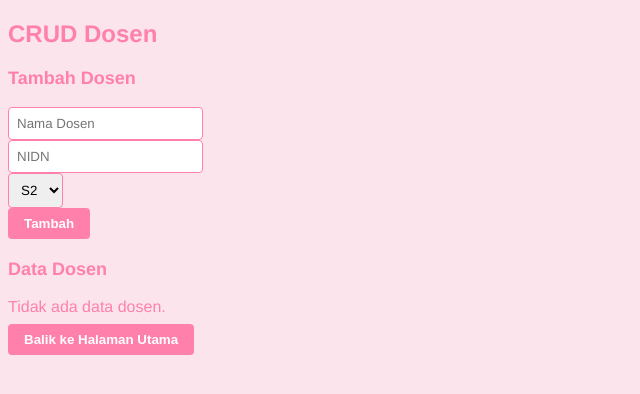
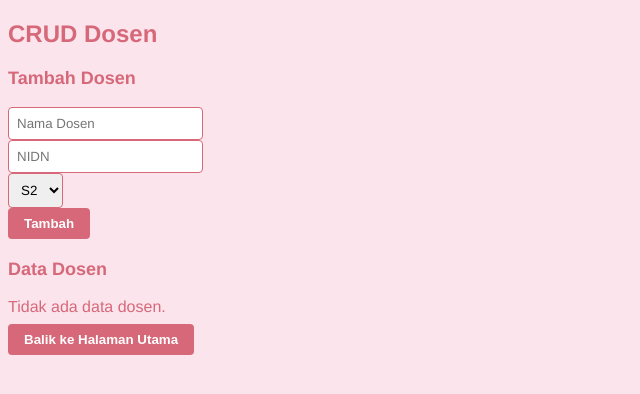
Before and after one commit to joanneeldy/UTS-PemWeb2, a PHP site: page /crud_dosen.php in a window 1280 px wide. Shown: the top 394 px of the page, without its empty margins (0-640 px from the left). Run offline with PHP 8.4, Linux system fonts and the light colour scheme; data that the repository does not hold is empty.

Commit message:
update styling

```diff
--- a/style-crud.css
+++ b/style-crud.css
@@ -1,7 +1,7 @@
 body {
   background-color: #fce4ec; /* Warna pink */
   font-family: "Helvetica Neue", sans-serif; /* Font yang menarik */
-  color: #ff80ab; /* Aksen pink tua */
+  color: #d66879; /* Aksen pink tua */
 }
 
 h2 {
@@ -22,14 +22,14 @@ input[type="text"],
 select {
   padding: 8px;
   border-radius: 4px;
-  border: 1px solid #ff80ab; /* Aksen pink tua */
+  border: 1px solid #d66879; /* Aksen pink tua */
   font-family: "Helvetica Neue", sans-serif;
 }
 
 input[type="submit"] {
   padding: 8px 16px;
   border-radius: 4px;
-  background-color: #ff80ab; /* Aksen pink tua */
+  background-color: #d66879; /* Aksen pink tua */
   border: none;
   color: #fff;
   font-weight: bold;
@@ -44,7 +44,7 @@ table {
 table th,
 table td {
   padding: 8px;
-  border-bottom: 1px solid #ff80ab; /* Aksen pink tua */
+  border-bottom: 1px solid #d66879; /* Aksen pink tua */
 }
 
 table th {
@@ -54,7 +54,7 @@ table th {
 }
 
 button {
-  background-color: #ff80ab; /* Aksen pink tua */
+  background-color: #d66879; /* Aksen pink tua */
   border: none;
   color: #fff;
   padding: 8px 16px;
--- a/styles.css
+++ b/styles.css
@@ -1,7 +1,7 @@
 body {
   background-color: #fce4ec;
   font-family: "Helvetica Neue", sans-serif;
-  color: #ff80ab;
+  color: #d66879;
   text-align: center;
 }
 
@@ -18,7 +18,7 @@ h2 {
 }
 
 a {
-  color: #ff80ab;
+  color: #d66879;
   text-decoration: none;
 }
 
```
